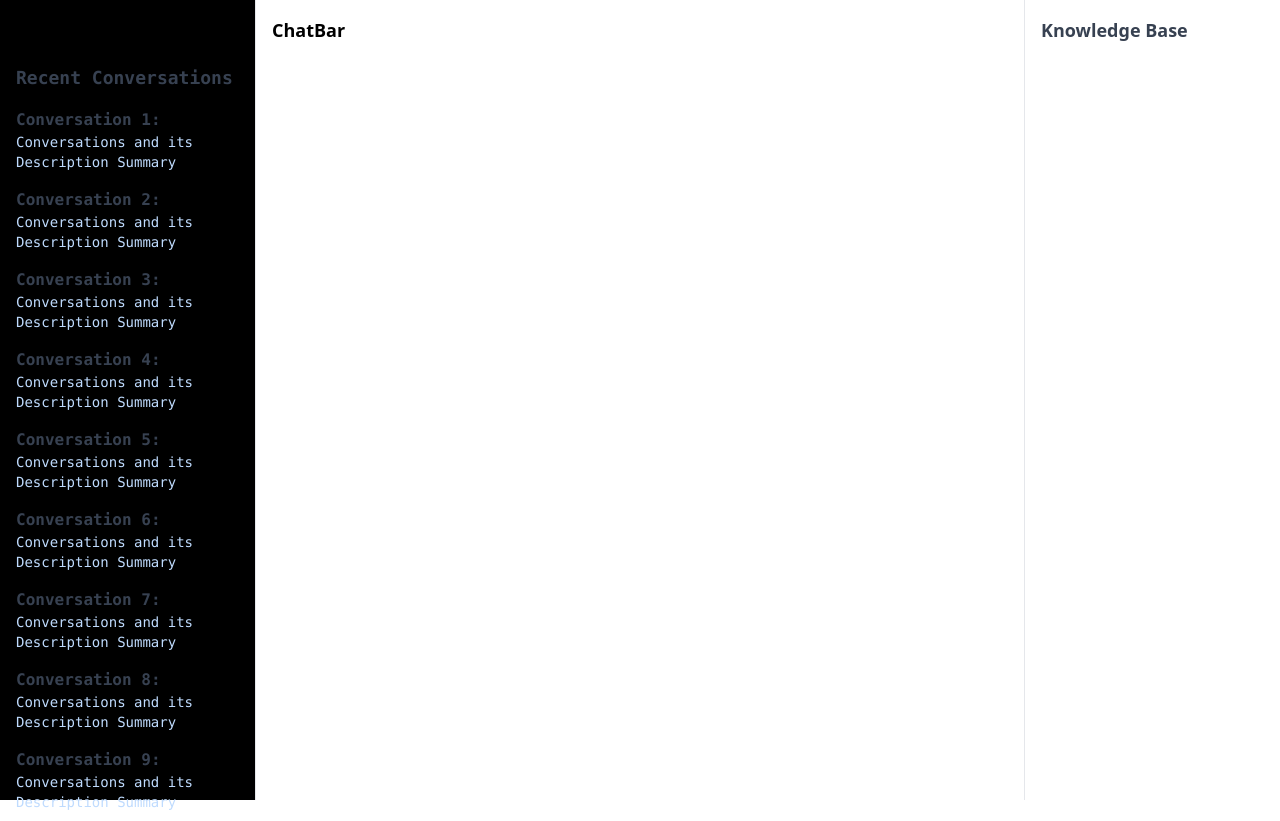
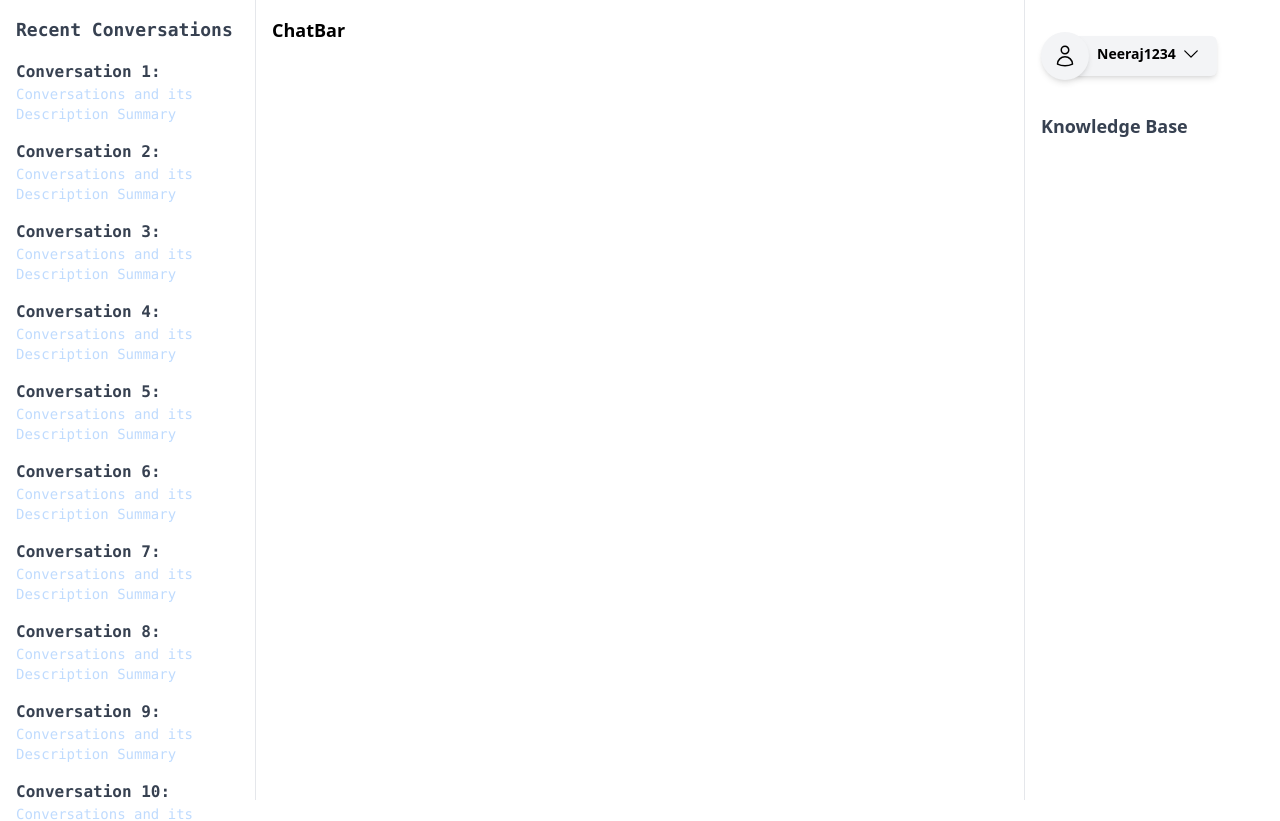
Before and after one commit to neerajkashetty/chatbot, a React (Create React App) app: page /home in a window 1280 px wide. Shown: the top 821 px of the page. Built offline with nearby package versions, Linux system fonts and the light colour scheme; no server answers; sample sign-in values are in the browser's storage.

Commit message:
Setting up the jwt

```diff
--- a/controllers/userController.js
+++ b/controllers/userController.js
@@ -62,7 +62,7 @@ const Login = async (req , res) => {
       });
       res.cookie("jwt", token, { maxAge: 1 * 24 * 60 * 60, httpOnly: true });
       // console.log("user", JSON.stringify(verify, null, 2));
-       console.log(token);
+      // console.log(token);
        return res.json({
         sucess : true,
         data : {
--- a/src/index.js
+++ b/src/index.js
@@ -12,8 +12,8 @@ const root = ReactDOM.createRoot(document.getElementById('root'));
 root.render(
   <Router  >
       <Routes>
-        <Route path="/login" element={<LoginPage/>} />
-        <Route path="/register" element={<RegisterPage/>} />
+        {/* <Route path="/login" element={<LoginPage/>} />
+        <Route path="/register" element={<RegisterPage/>} /> */}
          <Route path = "/home" element= {<ProtectedRoute><Home/></ProtectedRoute>}>
         </Route>
         <Route path="*" element={<Navigate to="/login" />} />
--- a/src/pages/HomePage.jsx
+++ b/src/pages/HomePage.jsx
@@ -1,4 +1,6 @@
 import React from 'react';
+import { Menu } from '@headlessui/react';
+
 
 const Home = () => {
   const recentConversations = Array.from({ length: 11 }, (_, index) => ({
@@ -8,9 +10,8 @@ const Home = () => {
   }));
 
   return (
-    <div className="flex h-screen bg-blue-300">
-      <div className="w-1/5 bg-black p-4 border-r border-gray-200 font-mono">
-        <p className=''>Your Recent Conversations</p>
+    <div className="flex h-screen bg-black-300">
+      <div className="w-1/5 bg-white p-4 border-r border-gray-200 font-mono">
         <h2 className="text-lg font-semibold mb-4 text-gray-700">
           Recent Conversations
         </h2>
@@ -28,10 +29,34 @@ const Home = () => {
         <h2 className="text-lg font-semibold mb-4">ChatBar</h2>
       </div>
 
-      <div className="w-1/5 bg-white p-4 border-l border-gray-200">
-        <h2 className="text-lg font-semibold mb-4 text-gray-700">
+      <div className="w-1/5 bg- p-4 border-l border-gray-200">
+      <div className='flex  absolute items-center'>
+      <div className='absolute inline-flex rounded-full shadow-md bg-gray-100 w-12 h-12 mt-5 p-3  z-10'>
+      <svg className='fill-white h-7 mt-2 ml-2'xmlns="http://www.w3.org/2000/svg" fill="none" viewBox="0 0 24 24" stroke-width="1.5" stroke="currentColor" class="w-6 h-6">
+        <path stroke-linecap="round" stroke-linejoin="round" d="M15.75 6a3.75 3.75 0 1 1-7.5 0 3.75 3.75 0 0 1 7.5 0ZM4.501 20.118a7.5 7.5 0 0 1 14.998 0A17.933 17.933 0 0 1 12 21.75c-2.676 0-5.216-.584-7.499-1.632Z" />
+      </svg>
+      </div>
+
+        <Menu as='div' className='bg-gray-100 shadow-md rounded-md hover: cursor-pointer flex justify-between w-36 h-10 mt-5 ml-8 overflow-hidden relative'>
+          <Menu.Button className='font-bold ml-6 mt-2 text-sm text-left w-full mb-4'>Neeraj1234
+          </Menu.Button>
+          <div className='mt-2 mr-4 '>
+          <svg className='fill-white' xmlns="http://www.w3.org/2000/svg" viewBox="0 0 24 24" fill="currentColor" class="w-5 h-5">
+          <path fill-rule="evenodd" d="M12.53 16.28a.75.75 0 0 1-1.06 0l-7.5-7.5a.75.75 0 0 1 1.06-1.06L12 14.69l6.97-6.97a.75.75 0 1 1 1.06 1.06l-7.5 7.5Z" clip-rule="evenodd" />
+          </svg>
+
+          <Menu.Items className="absolute right-0 mt-1 w-56 h-56 origin-top-right divide-y divide-gray-100 rounded-md bg-green-200 shadow-lg ring-1 ring-black/5 focus:outline-none">
+        <Menu.Item><div className='bg-gray text-black text-lg'>Logout</div></Menu.Item>
+      </Menu.Items>
+          </div>
+      </Menu>
+          </div>
+
+        <div className='flex mb-4'>
+        <h2 className="text-lg font-semibold mb-4 mt-24 text-gray-700">
           Knowledge Base
         </h2>
+        </div>
       </div>
     </div>
   );
--- a/tailwind.config.js
+++ b/tailwind.config.js
@@ -2,7 +2,13 @@
 module.exports = {
   content: ["./src/**/*.{html,js,jsx}"],
     theme: {
-    extend: {},
+    extend: {
+      colors:{
+        blue:{
+          700 : "#E7F5FE"
+        }
+      }
+    },
   },
   plugins: [],
 }
```
Also changed, not shown: src/components/customButton.jsx (added).
